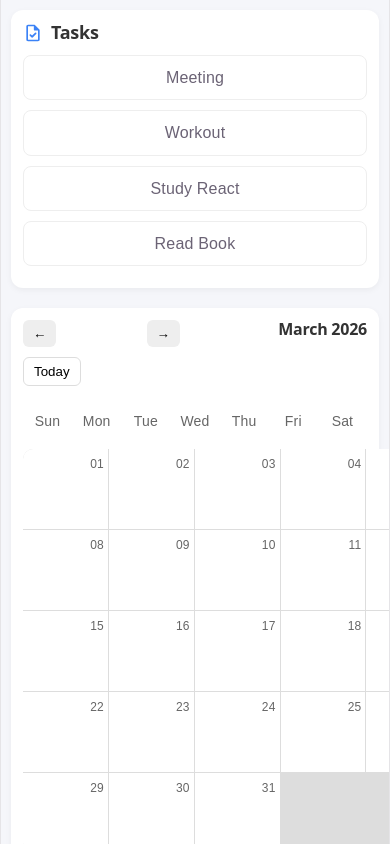
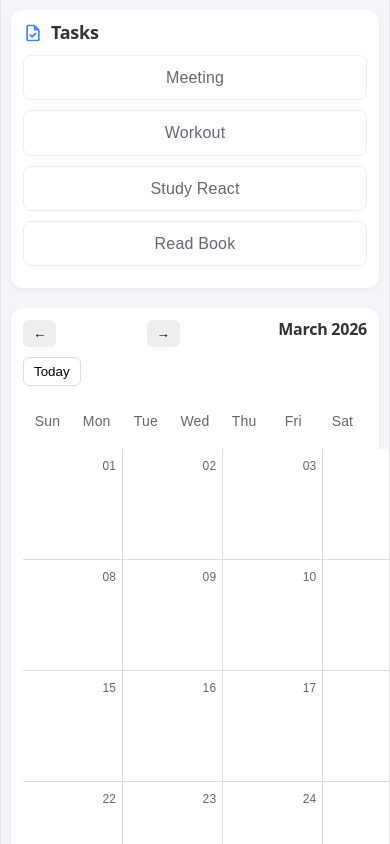
Before and after one commit to onlysahil/drag-calendar, a React (Vite) app: page / in a window 390 px wide. Shown: the top 844 px of the page. Built offline with nearby package versions, Linux system fonts and the light colour scheme.

Commit message:
mobile view changes

```diff
--- a/src/styles.css
+++ b/src/styles.css
@@ -12,7 +12,7 @@ body {
 }
 
 .calendar-header {
-  overflow-x: auto;
+  /* overflow-x: auto; */
   display: flex;
   justify-content: space-between;
   align-items: center;
@@ -100,7 +100,7 @@ body {
   gap: 1px;
   background: #ddd;
   border-radius: 10px;
-  overflow: hidden;
+
 }
 
 /* Cell */
@@ -118,9 +118,7 @@ body {
   background: #eef4ff;
 }
 
-.cell:hover {
-  background: #f9fafb;
-}
+
 
 /* Empty cell */
 .empty-cell {
@@ -165,7 +163,7 @@ body {
 .more {
   font-size: 11px;
   color: #777;
-  margin-top: 2px;
+  margin-top: -7px;
 }
 
 /* Task List */
@@ -223,7 +221,7 @@ body {
   background: white;
   border-radius: 12px;
   padding: 16px;
-  height: 100%;
+  min-height: 100%;
   box-shadow: 0 2px 6px rgba(0,0,0,0.05);
 }
 
@@ -251,6 +249,7 @@ body {
 @media (max-width: 768px) {
 
   .app {
+    width: 100%;
     flex-direction: column;
     height: auto;
   }
@@ -271,11 +270,7 @@ body {
     padding: 12px;
   }
 
-  /* Reduce grid cell height */
-  .cell {
-    height: 80px;
-    padding: 4px;
-  }
+
 
   /* Smaller text */
   .calendar-title {
@@ -301,8 +296,19 @@ body {
     justify-content: space-between;
   }
 
+  .calendar,
+.sidebar {
+  box-sizing: border-box;
+}
+
+.more {
+  font-size: 9px;
+  margin-top: -2px;
+}
+
+
   .grid {
 
-    min-width: 600px;
+    min-width: 700px;
 }
 }
```
